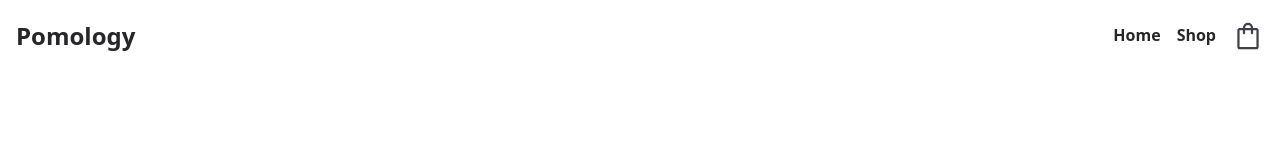
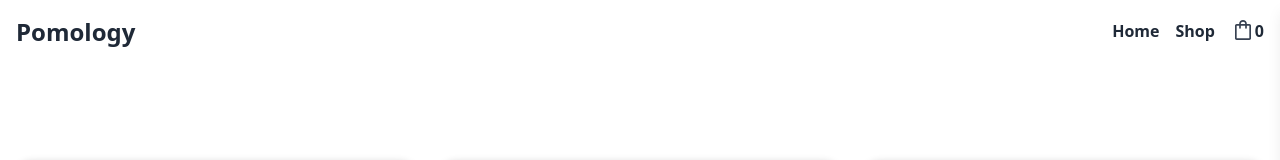
Before and after one commit to josephdanielm/pomology, a React (Vite) app: page /shop in a window 1280 px wide. Shown: the top 160 px of the page. Built offline with nearby package versions, Linux system fonts and the light colour scheme.

Commit message:
feat: add shopping cart

```diff
--- a/package.json
+++ b/package.json
@@ -11,10 +11,13 @@
     "preview": "vite preview"
   },
   "dependencies": {
+    "bootstrap": "^5.3.3",
     "punycode": "^2.3.1",
     "react": "^18.3.1",
+    "react-bootstrap": "^2.10.4",
     "react-dom": "^18.3.1",
-    "react-router-dom": "^6.25.1"
+    "react-router-dom": "^6.25.1",
+    "react-simple-offcanvas": "^1.0.9"
   },
   "devDependencies": {
     "@eslint/js": "^9.8.0",
--- a/src/App.tsx
+++ b/src/App.tsx
@@ -1,14 +1,17 @@
 import { Outlet } from 'react-router-dom'
 import Navbar from './components/Navbar'
 import useGetFruits from './utils/useGetFruits'
+import { ShoppingCartProvider } from './context/ShoppingCartContext'
 
 export default function App() {
-  const {products, isLoading, error, images} = useGetFruits()
+  const { products, isLoading, error, images } = useGetFruits()
 
   return (
-    <div className='space-y-10 md:space-y-16 lg:space-y-24'>
-      <Navbar />
-      <Outlet context={{products, isLoading, error, images }} />
-    </div>
+    <ShoppingCartProvider>
+      <div className='space-y-10 md:space-y-16 lg:space-y-24'>
+        <Navbar />
+        <Outlet context={{ products, isLoading, error, images }} />
+      </div>
+    </ShoppingCartProvider>
   )
 }
--- /dev/null
+++ b/src/components/CartItem.tsx
@@ -0,0 +1,32 @@
+import { useShoppingCart } from "../context/ShoppingCartContext"
+import getImage from "../utils/getImage"
+import { useEffect } from "react"
+import useGetFruits from "../utils/useGetFruits"
+
+
+type CartItemProps = {
+    name: string
+    quantity: number
+}
+
+export function CartItem({name, quantity}: CartItemProps) {
+    const {removeFromCart, getItemQuantity} = useShoppingCart()
+
+    const {products, images} = useGetFruits()
+
+
+    const item = products.find(item => item.name === name)
+    if (item == null) return null
+
+    const imageSrc = images[name]
+    const quantityOf = getItemQuantity(name);
+
+    return (
+        <div key={name} className="flex items-center gap-2">
+
+            <img className="max-w-8" src={imageSrc || ''} alt={name} />
+            <div>{name}</div>
+            <div>x{quantityOf}</div>
+        </div>
+    )
+}
--- a/src/components/Navbar.tsx
+++ b/src/components/Navbar.tsx
@@ -1,29 +1,34 @@
 import { Link } from 'react-router-dom'
+import { useShoppingCart } from '../context/ShoppingCartContext'
 
 function Navbar() {
+  const {openCart, cartQuantity} = useShoppingCart()
+
   return (
     <nav className='bg-white'>
       <div className='max-w-screen-xl flex items-center justify-between mx-auto p-4 whitespace-nowrap'>
-        <Link to='/' className='text-2xl font-bold whitespace-nowrap text-zinc-800'>
+        <Link to='/' className='text-2xl font-bold whitespace-nowrap text-gray-800'>
           Pomology
         </Link>
-        <div className='space-x-4 text-zinc-800 font-semibold flex items-center'>
+        <div className='space-x-4 text-gray-800 font-semibold flex items-center'>
           <Link to='/'>Home</Link>
           <Link to='/shop'>Shop</Link>
-          <button className='max-w-8 z-10 inline'>
+          <button onClick={openCart} className='flex items-center'>
             <svg
-              className=' transition-all duration-200 ease-in-out fill-zinc-700'
+              className=' transition-all duration-200 ease-in-out fill-gray-700 mb-1'
               xmlns='http://www.w3.org/2000/svg'
-              height='40px'
+              height='24px'
               viewBox='0 -960 960 960'
-              width='40px'
+              width='24px'
             >
               <path
                 vectorEffect='non-scaling-stroke'
                 d='M226.67-80q-27 0-46.84-19.83Q160-119.67 160-146.67v-506.66q0-27 19.83-46.84Q199.67-720 226.67-720h100v-6.67q0-64 44.66-108.66Q416-880 480-880t108.67 44.67q44.66 44.66 44.66 108.66v6.67h100q27 0 46.84 19.83Q800-680.33 800-653.33v506.66q0 27-19.83 46.84Q760.33-80 733.33-80H226.67Zm0-66.67h506.66v-506.66h-100v86.66q0 14.17-9.61 23.75-9.62 9.59-23.84 9.59-14.21 0-23.71-9.59-9.5-9.58-9.5-23.75v-86.66H393.33v86.66q0 14.17-9.61 23.75-9.62 9.59-23.84 9.59-14.21 0-23.71-9.59-9.5-9.58-9.5-23.75v-86.66h-100v506.66ZM393.33-720h173.34v-6.67q0-36.33-25.17-61.5-25.17-25.16-61.5-25.16t-61.5 25.16q-25.17 25.17-25.17 61.5v6.67ZM226.67-146.67v-506.66 506.66Z'
               />
             </svg>
+            {cartQuantity}
           </button>
+
         </div>
       </div>
     </nav>
--- /dev/null
+++ b/src/components/Offcanvas.tsx
@@ -0,0 +1,30 @@
+import { ReactNode } from "react";
+import { useShoppingCart } from "../context/ShoppingCartContext";
+
+type OffCanvasProps = {
+    show: boolean
+    children?: ReactNode
+}
+
+const OffCanvas = ({ show, children }: OffCanvasProps) => {
+    const {closeCart} = useShoppingCart()
+  return (
+    <div
+      className={`fixed top-0 right-0 h-full w-64 bg-white shadow-lg transform transition-transform duration-300 ease-in-out ${
+        show ? "translate-x-0" : "translate-x-full"
+      }`}
+    >
+      <div className="p-4">
+        <button
+          className="mb-4 text-gray-500 hover:text-gray-800 focus:outline-none"
+          onClick={closeCart}
+        >
+          Close
+        </button>
+        {children}
+      </div>
+    </div>
+  );
+};
+
+export default OffCanvas;
--- a/src/components/ProductCard.tsx
+++ b/src/components/ProductCard.tsx
@@ -1,6 +1,10 @@
+import { useShoppingCart } from '../context/ShoppingCartContext'
 import { ProductCardProps } from '../types'
 
 export default function ProductCard({ product, imageSrc }: ProductCardProps) {
+  const {getItemQuantity, increaseCartQuantity, decreaseCartQuantity, removeFromCart} = useShoppingCart();
+  const quantity =  getItemQuantity(product.name)
+
   const colorVariants: any = {
     blue: 'bg-blue-200 border-blue-300',
     red: 'bg-red-200 border-red-300',
@@ -29,7 +33,7 @@ export default function ProductCard({ product, imageSrc }: ProductCardProps) {
           <p className='text-xl font-bold'>${product.price.toFixed(2)}</p>
         </div>
         <p className='text-md font-medium text-gray-600 leading-normal mb-4'>{product.description}</p>
-          <button className='group w-fit self-end mt-auto gap-x-1 flex items-center justify-center px-4 pr-2 py-2 text-base font-medium text-center bg-gray-100 text-gray-900 border border-gray-300 rounded-lg hover:bg-gray-200 active:bg-gray-300 transition-all duration-300 ease-in-out'>
+          <button onClick={() => increaseCartQuantity(product.name)} className='group w-fit self-end mt-auto gap-x-1 flex items-center justify-center px-4 pr-2 py-2 text-base font-medium text-center bg-gray-100 text-gray-900 border border-gray-300 rounded-lg hover:bg-gray-200 active:bg-gray-300 transition-all duration-300 ease-in-out'>
           Add to Bag
             <svg
               className='mb-1 fill-gray-600 group-hover:fill-gray-700 transition-all duration-300 ease-in-out'
--- /dev/null
+++ b/src/components/ShoppingCart.tsx
@@ -0,0 +1,24 @@
+import { useShoppingCart } from "../context/ShoppingCartContext";
+import { CartItem } from "./CartItem";
+import OffCanvas from "./Offcanvas";
+
+type ShoppingCartProps = {
+    isOpen: boolean
+}
+
+export function ShoppingCart({isOpen}: ShoppingCartProps) {
+    const {cartItems} = useShoppingCart()
+
+    return (
+        <OffCanvas show={isOpen}>
+            <div className="space-y-4">
+            {cartItems.map(item => (
+                <>
+                    <CartItem key={item.name} {...item} />
+                    <hr />
+                </>
+            ))}
+            </div>
+        </OffCanvas>
+      )
+}
--- /dev/null
+++ b/src/context/ShoppingCartContext.tsx
@@ -0,0 +1,98 @@
+import { createContext, ReactNode, useContext, useState } from "react";
+import { ShoppingCart } from "../components/ShoppingCart";
+
+type ShoppingCartProviderProps = {
+    children: ReactNode
+}
+
+type ShoppingCartContext = {
+    openCart: () => void
+    closeCart: () => void
+    getItemQuantity: (name: string) => number
+    increaseCartQuantity: (name: string) => void
+    decreaseCartQuantity: (name: string) => void
+    removeFromCart: (name: string) => void
+    cartQuantity: number
+    cartItems: CartItem[]
+}
+
+type CartItem = {
+    name: string
+    quantity: number
+}
+
+const ShoppingCartContext = createContext({} as ShoppingCartContext)
+
+export function useShoppingCart() {
+    return useContext(ShoppingCartContext)
+}
+
+export function ShoppingCartProvider({children}: ShoppingCartProviderProps) {
+    const [isOpen, setIsOpen] = useState(false)
+    const [cartItems, setCartItems] = useState<CartItem[]>([])
+
+    const cartQuantity = cartItems.reduce(
+        (quantity, item) => item.quantity + quantity, 0
+    )
+
+    const openCart = () => setIsOpen(true)
+    const closeCart = () => setIsOpen(false)
+
+    function getItemQuantity(name: string) {
+        return cartItems.find(item => item.name === name)?.quantity || 0
+    }
+
+    function increaseCartQuantity(name: string) {
+        setCartItems(currItems => {
+            if (currItems.find(item => item.name === name) == null) {
+                return [...currItems, {name, quantity: 1}]
+            } else {
+                return currItems.map(item => {
+                    if (item.name === name) {
+                        return { ...item, quantity: item.quantity + 1}
+                    } else {
+                        return item
+                    }
+                })
+            }
+        })
+    }
+
+    function decreaseCartQuantity(name: string) {
+        setCartItems(currItems => {
+            if (currItems.find(item => item.name === name)?.quantity === 1) {
+                return currItems.filter(item => item.name !== name)
+            } else {
+                return currItems.map(item => {
+                    if (item.name === name) {
+                        return { ...item, quantity: item.quantity - 1}
+                    } else {
+                        return item
+                    }
+                })
+            }
+        })
+    }
+
+    function removeFromCart(name: string) {
+        setCartItems(currItems => {
+            return currItems.filter(item => item.name !== name)
+        })
+    }
+
+    return <ShoppingCartContext.Provider
+        value={{
+            getItemQuantity,
+            increaseCartQuantity,
+            decreaseCartQuantity,
+            removeFromCart,
+            openCart,
+            closeCart,
+            cartItems,
+            cartQuantity
+        }}
+        >
+        {children}
+        <ShoppingCart isOpen={isOpen} />
+    </ShoppingCartContext.Provider>
+}
--- a/src/pages/Shop.tsx
+++ b/src/pages/Shop.tsx
@@ -1,12 +1,10 @@
 import ProductCard from '../components/ProductCard'
 import { useOutletContext } from "react-router-dom";
 import { ContextType } from '../types';
-import getImage from '../utils/getImage';
-import { useEffect, useState } from 'react';
+
 
 export default function Shop() {
   const {products, isLoading, error, images} = useOutletContext<ContextType>()
-
 
   if (isLoading) { return <div>Loading...</div>}
 
```
Also changed, not shown: 1 other file (tests, documents, lock files or other folders).
